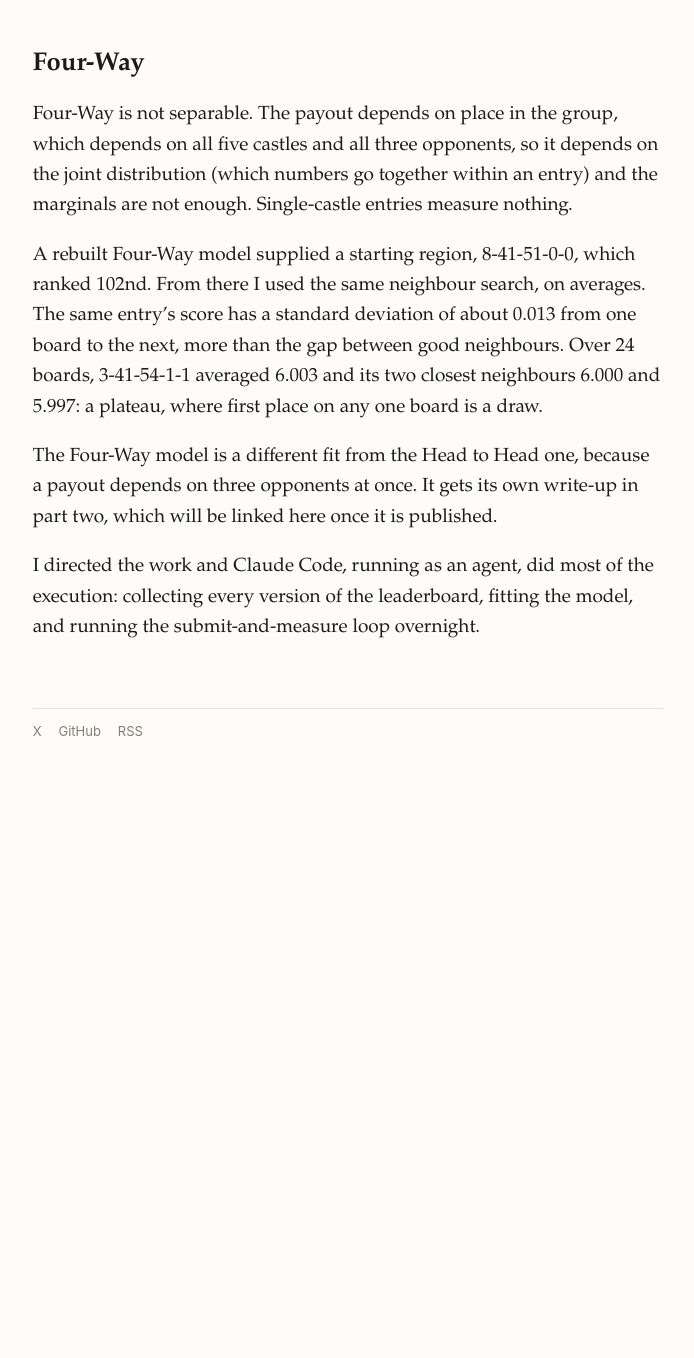
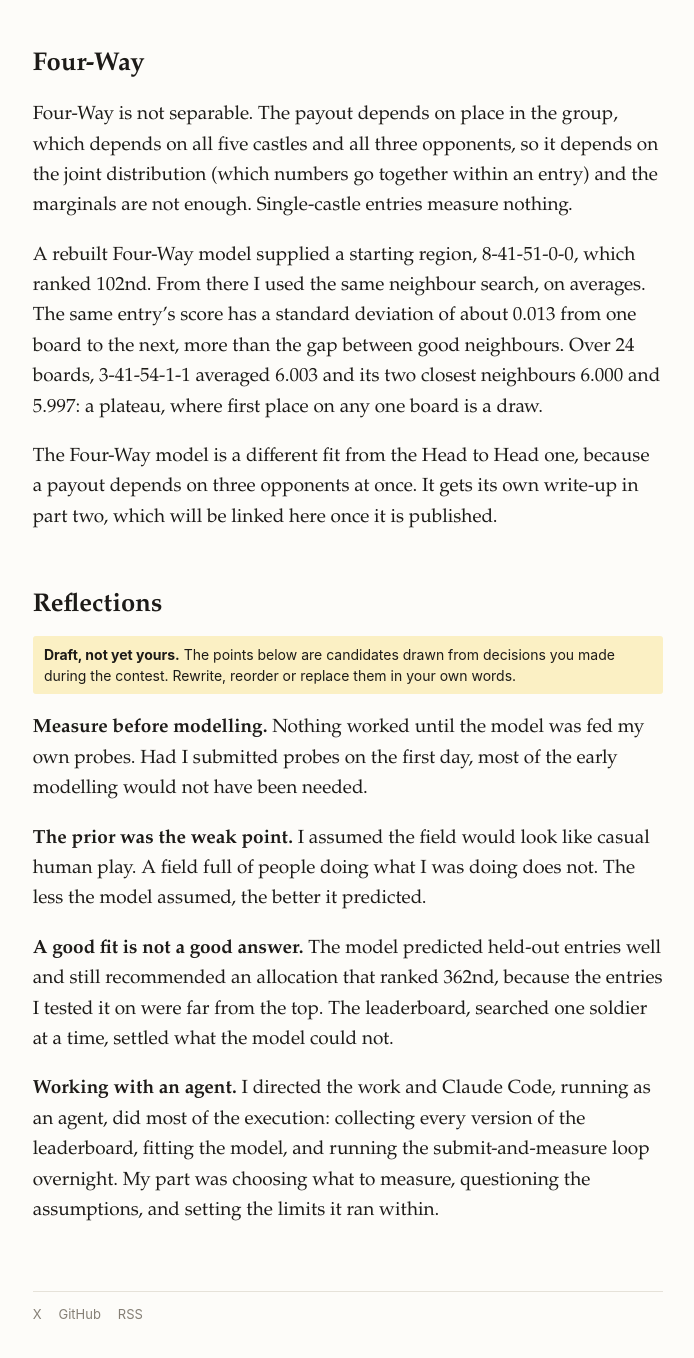
Before and after one commit to kinshu0/kinshu0.github.io, a Jekyll site: the page built from _posts/2026-11-22-castle-challenge.markdown, in a window 1280 px wide and 1400 px high, scrolled down 11967 px. Shown: the top 1358 px of the window, without its empty margins (292-986 px from the left). Built offline with Jekyll 4.4.1, drawn with Linux system fonts in a browser that asks for light colours; before the commit the page ends 12784 px from its top, so only the background shows below that.

Commit message:
Castle post: add a Reflections section with draft learnings and the Claude Code paragraph
Co-Authored-By: Claude Fable 5.2 <noreply@anthropic.com>

```diff
--- a/_posts/2026-11-22-castle-challenge.markdown
+++ b/_posts/2026-11-22-castle-challenge.markdown
@@ -280,7 +280,17 @@ A rebuilt Four-Way model supplied a starting region, 8-41-51-0-0, which ranked 1
 
 The Four-Way model is a different fit from the Head to Head one, because a payout depends on three opponents at once. It gets its own write-up in part two, which will be linked here once it is published.
 
-I directed the work and Claude Code, running as an agent, did most of the execution: collecting every version of the leaderboard, fitting the model, and running the submit-and-measure loop overnight.
+## Reflections
+
+<p style="background:#fbf0c4;color:#1d1b18;font:14px/1.5 var(--sans);padding:.6em .8em;border-radius:3px"><b>Draft, not yet yours.</b> The points below are candidates drawn from decisions you made during the contest. Rewrite, reorder or replace them in your own words.</p>
+
+**Measure before modelling.** Nothing worked until the model was fed my own probes. Had I submitted probes on the first day, most of the early modelling would not have been needed.
+
+**The prior was the weak point.** I assumed the field would look like casual human play. A field full of people doing what I was doing does not. The less the model assumed, the better it predicted.
+
+**A good fit is not a good answer.** The model predicted held-out entries well and still recommended an allocation that ranked 362nd, because the entries I tested it on were far from the top. The leaderboard, searched one soldier at a time, settled what the model could not.
+
+**Working with an agent.** I directed the work and Claude Code, running as an agent, did most of the execution: collecting every version of the leaderboard, fitting the model, and running the submit-and-measure loop overnight. My part was choosing what to measure, questioning the assumptions, and setting the limits it ran within.
 
 <link rel="stylesheet" href="/assets/castle/predictor.css">
 <script src="/assets/castle/predictor-data.js"></script>
```
